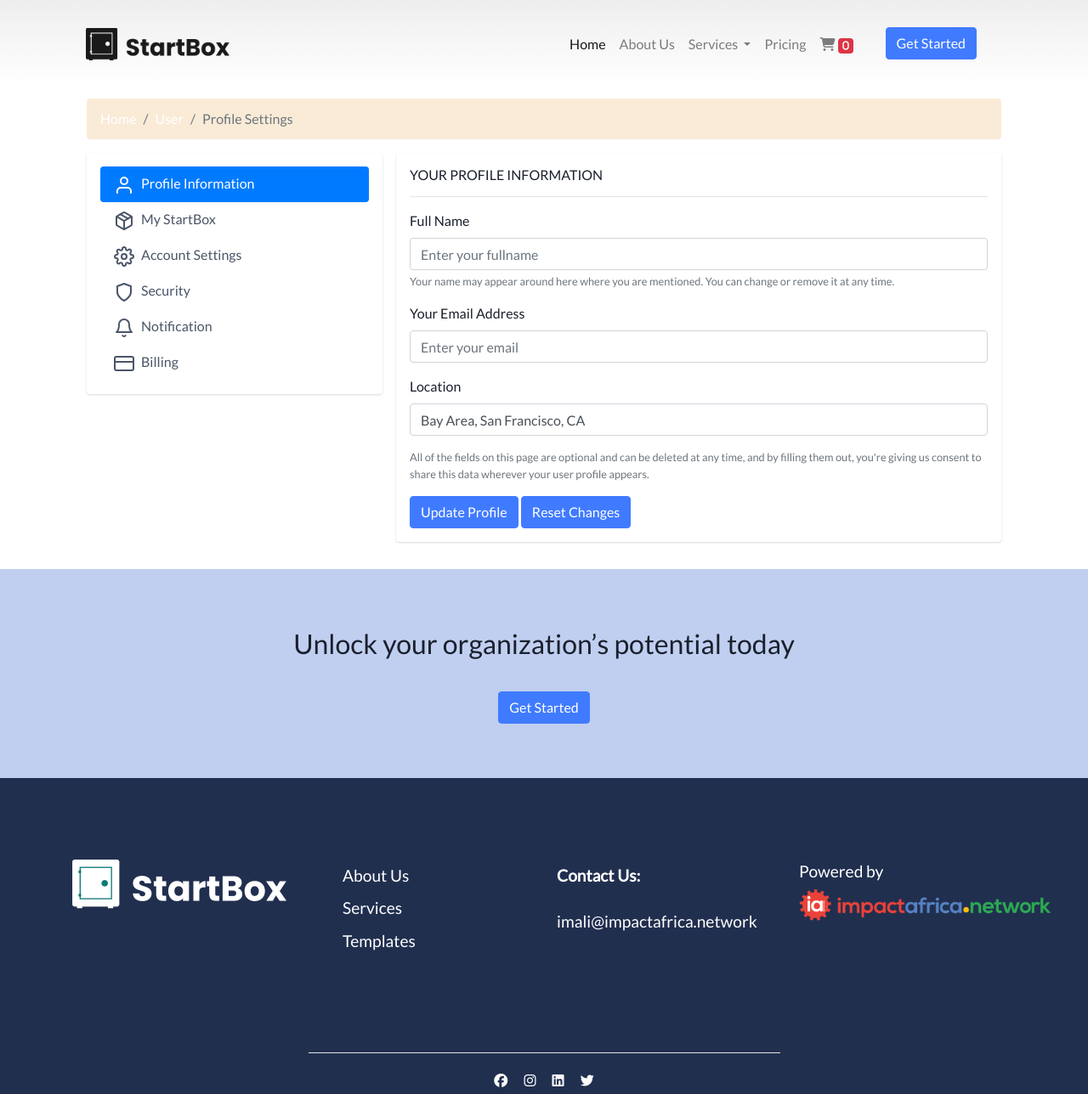
After one commit to hellen17/StartBox, a Django app: page /profile/ in a window 1280 px wide. The commit adds this page. Shown: the whole page at 85% size. Run offline with Django 4.2, Linux system fonts and the light colour scheme; parts of the project's set-up code (start-up, migrations or seed data) failed here and were passed over; some libraries are stand-ins or nearby versions.

Commit message:
Add profile page

```diff
--- a/src/StartBx/apps/frontend/urls.py
+++ b/src/StartBx/apps/frontend/urls.py
@@ -19,8 +19,7 @@ urlpatterns = [
     # path('template/<slug:slug>/', ProductDetailView.as_view(), name="product-detail"),
     path('template/<slug:slug>/', product_detail, name="product-detail"),
     path('packages/<slug:slug>/', package_detail, name="package-detail"),
-
-
+    path('profile/', ViewProfileView.as_view(), name='profile'),
 
     #path('cart/',view_cart, name="cart"),
     # Auth urls
--- a/src/StartBx/apps/frontend/views.py
+++ b/src/StartBx/apps/frontend/views.py
@@ -49,6 +49,7 @@ def register(request):
 class HomeView(TemplateView):
     template_name = 'home.html'
 
+
 class PackageView(TemplateView):
     template_name = 'packages.html'
 
@@ -56,14 +57,16 @@ class PackageView(TemplateView):
 class GuidelinesView(TemplateView):
     template_name = 'comingsoon.html'
 
+class ViewProfileView(TemplateView):
+    template_name = 'view_profile.html'
 
-class GetTemplateView(ListView):
-    model = Product
-    template_name = 'documents.html'
-    slug_field = 'slug'
-    extra_context={'templates': Product.objects.all().filter(category='Template')}
+# class GetTemplateView(ListView):
+#     model = Product
+#     template_name = 'documents.html'
+#     slug_field = 'slug'
+#     extra_context={'templates': Product.objects.all().filter(category='Template')}
 
-"""
+
 class TemplateMixin(object):
     def get_templates(self):
         return Product.objects.all().filter(category='Template')
@@ -77,7 +80,7 @@ class GetTemplateView(TemplateMixin, ListView):
     model = Product
     template_name = 'documents.html'
     slug_field = 'slug'
-"""
+
 
 
 # class DataPrivacyView(TemplateView):
--- /dev/null
+++ b/src/static/css/profile.css
@@ -0,0 +1,59 @@
+body{
+    margin-top:20px;
+    color: #1a202c;
+    text-align: left;
+    background-color: #e2e8f0;
+}
+.main-body {
+    padding: 15px;
+}
+
+.nav-link {
+    color: #4a5568;
+}
+
+
+.card {
+    box-shadow: 0 1px 3px 0 rgba(0,0,0,.1), 0 1px 2px 0 rgba(0,0,0,.06);
+}
+
+.card {
+    position: relative;
+    display: flex;
+    flex-direction: column;
+    min-width: 0;
+    word-wrap: break-word;
+    background-color: #fff;
+    background-clip: border-box;
+    border: 0 solid rgba(0,0,0,.125);
+    border-radius: .25rem;
+}
+
+.card-body {
+    flex: 1 1 auto;
+    min-height: 1px;
+    padding: 1rem;
+}
+
+.gutters-sm {
+    margin-right: -8px;
+    margin-left: -8px;
+}
+
+.gutters-sm>.col, .gutters-sm>[class*=col-] {
+    padding-right: 8px;
+    padding-left: 8px;
+}
+.mb-3, .my-3 {
+    margin-bottom: 1rem!important;
+}
+
+.bg-gray-300 {
+    background-color: #e2e8f0;
+}
+.h-100 {
+    height: 100%!important;
+}
+.shadow-none {
+    box-shadow: none!important;
+}
--- a/src/templates/base.html
+++ b/src/templates/base.html
@@ -20,7 +20,7 @@
      <meta property="og:url" content="" /> <!-- where do you want your post to link to -->
      <meta name="twitter:card" content="summary_large_image"> <!-- to have large image post format in Twitter -->
     <!-- Favicon -->
-    <link rel="icon" type="image/png" href="{% static 'img/Startbox logo-black.png' %}" sizes="16x16">
+    <link rel="icon" type="image/png" href="{% static 'img/favicon.png' %}" sizes="16x16">
     <!-- End of Favicon -->
     <link rel="stylesheet" href="{% static 'css/home.css' %}">
     <link rel="stylesheet" href="{% static 'css/pricing.css' %}">
--- a/src/templates/navbar.html
+++ b/src/templates/navbar.html
@@ -36,7 +36,7 @@
                     Hi, {{user.username}}
                 </a>
                 <div class="dropdown-menu" aria-labelledby="navbarDropdown">
-                  <a class="dropdown-item" href="#">Profile</a>
+                  <a class="dropdown-item" href="/profile">Profile</a>
                   <a class="dropdown-item" href="#">Settings</a>
                   <div class="dropdown-divider"></div>
                   <a class="dropdown-item" href="{% url 'logout' %}">Logout</a>
--- a/src/templates/product_detail.html
+++ b/src/templates/product_detail.html
@@ -187,7 +187,7 @@
               <p class="card-text">{{item.product_description}}
                 </p>
 
-              <a href="{{ item.get_absolute_url }}" class="mt-auto btn btn-outline-primary">More</a>
+              <a href="{{ item.get_absolute_url }}" class="mt-auto ml-auto">More</a>
 
             </div>
           </div>
--- a/src/templates/template_list.html
+++ b/src/templates/template_list.html
@@ -17,7 +17,7 @@
                 <p class="card-text">{{item.product_description}}
                   </p>
 
-                <a href="{{ item.get_absolute_url }}" class="mt-auto btn btn-outline-primary">More</a>
+                  <a href="{{ item.get_absolute_url }}" class="mt-auto ml-auto">More</a>
 
               </div>
             </div>
--- /dev/null
+++ b/src/templates/view_profile.html
@@ -0,0 +1,257 @@
+{% extends "base.html" %}
+
+
+{% block content %}
+{% load static %}
+
+
+<link rel="stylesheet" href="{% static 'css/profile.css' %}">
+
+
+<div class="container" style="padding: 2em;">
+
+    <!-- Breadcrumb -->
+    <nav aria-label="breadcrumb" class="main-breadcrumb">
+      <ol class="breadcrumb" style="background-color: antiquewhite;">
+        <li class="breadcrumb-item"><a href="/">Home</a></li>
+        <li class="breadcrumb-item"><a href="javascript:void(0)">User</a></li>
+        <li class="breadcrumb-item active" aria-current="page">Profile Settings</li>
+      </ol>
+    </nav>
+    <!-- /Breadcrumb -->
+
+    <div class="row gutters-sm">
+      <div class="col-md-4 d-none d-md-block">
+        <div class="card">
+          <div class="card-body">
+            <nav class="nav flex-column nav-pills nav-gap-y-1">
+              <a href="#profile" data-toggle="tab" class="nav-item nav-link has-icon nav-link-faded active">
+                <svg xmlns="http://www.w3.org/2000/svg" width="24" height="24" viewBox="0 0 24 24" fill="none" stroke="currentColor" stroke-width="2" stroke-linecap="round" stroke-linejoin="round" class="feather feather-user mr-2"><path d="M20 21v-2a4 4 0 0 0-4-4H8a4 4 0 0 0-4 4v2"></path><circle cx="12" cy="7" r="4"></circle></svg>Profile Information
+              </a>
+              <a href="#mystartbox" data-toggle="tab" class="nav-item nav-link has-icon nav-link-faded">
+                <svg xmlns="http://www.w3.org/2000/svg" width="24" height="24" viewBox="0 0 24 24" fill="none" stroke="currentColor" stroke-width="2" stroke-linecap="round" stroke-linejoin="round" class="feather feather-package mr-2"><line x1="16.5" y1="9.4" x2="7.5" y2="4.21"/><path d="M21 16V8a2 2 0 0 0-1-1.73l-7-4a2 2 0 0 0-2 0l-7 4A2 2 0 0 0 3 8v8a2 2 0 0 0 1 1.73l7 4a2 2 0 0 0 2 0l7-4A2 2 0 0 0 21 16z"/><polyline points="3.27 6.96 12 12.01 20.73 6.96"/><line x1="12" y1="22.08" x2="12" y2="12"/></svg>My StartBox
+              </a>
+              <a href="#account" data-toggle="tab" class="nav-item nav-link has-icon nav-link-faded">
+                <svg xmlns="http://www.w3.org/2000/svg" width="24" height="24" viewBox="0 0 24 24" fill="none" stroke="currentColor" stroke-width="2" stroke-linecap="round" stroke-linejoin="round" class="feather feather-settings mr-2"><circle cx="12" cy="12" r="3"></circle><path d="M19.4 15a1.65 1.65 0 0 0 .33 1.82l.06.06a2 2 0 0 1 0 2.83 2 2 0 0 1-2.83 0l-.06-.06a1.65 1.65 0 0 0-1.82-.33 1.65 1.65 0 0 0-1 1.51V21a2 2 0 0 1-2 2 2 2 0 0 1-2-2v-.09A1.65 1.65 0 0 0 9 19.4a1.65 1.65 0 0 0-1.82.33l-.06.06a2 2 0 0 1-2.83 0 2 2 0 0 1 0-2.83l.06-.06a1.65 1.65 0 0 0 .33-1.82 1.65 1.65 0 0 0-1.51-1H3a2 2 0 0 1-2-2 2 2 0 0 1 2-2h.09A1.65 1.65 0 0 0 4.6 9a1.65 1.65 0 0 0-.33-1.82l-.06-.06a2 2 0 0 1 0-2.83 2 2 0 0 1 2.83 0l.06.06a1.65 1.65 0 0 0 1.82.33H9a1.65 1.65 0 0 0 1-1.51V3a2 2 0 0 1 2-2 2 2 0 0 1 2 2v.09a1.65 1.65 0 0 0 1 1.51 1.65 1.65 0 0 0 1.82-.33l.06-.06a2 2 0 0 1 2.83 0 2 2 0 0 1 0 2.83l-.06.06a1.65 1.65 0 0 0-.33 1.82V9a1.65 1.65 0 0 0 1.51 1H21a2 2 0 0 1 2 2 2 2 0 0 1-2 2h-.09a1.65 1.65 0 0 0-1.51 1z"></path></svg>Account Settings
+              </a>
+              <a href="#security" data-toggle="tab" class="nav-item nav-link has-icon nav-link-faded">
+                <svg xmlns="http://www.w3.org/2000/svg" width="24" height="24" viewBox="0 0 24 24" fill="none" stroke="currentColor" stroke-width="2" stroke-linecap="round" stroke-linejoin="round" class="feather feather-shield mr-2"><path d="M12 22s8-4 8-10V5l-8-3-8 3v7c0 6 8 10 8 10z"></path></svg>Security
+              </a>
+              <a href="#notification" data-toggle="tab" class="nav-item nav-link has-icon nav-link-faded">
+                <svg xmlns="http://www.w3.org/2000/svg" width="24" height="24" viewBox="0 0 24 24" fill="none" stroke="currentColor" stroke-width="2" stroke-linecap="round" stroke-linejoin="round" class="feather feather-bell mr-2"><path d="M18 8A6 6 0 0 0 6 8c0 7-3 9-3 9h18s-3-2-3-9"></path><path d="M13.73 21a2 2 0 0 1-3.46 0"></path></svg>Notification
+              </a>
+              <a href="#billing" data-toggle="tab" class="nav-item nav-link has-icon nav-link-faded">
+                <svg xmlns="http://www.w3.org/2000/svg" width="24" height="24" viewBox="0 0 24 24" fill="none" stroke="currentColor" stroke-width="2" stroke-linecap="round" stroke-linejoin="round" class="feather feather-credit-card mr-2"><rect x="1" y="4" width="22" height="16" rx="2" ry="2"></rect><line x1="1" y1="10" x2="23" y2="10"></line></svg>Billing
+              </a>
+            </nav>
+          </div>
+        </div>
+      </div>
+      <div class="col-md-8">
+        <div class="card">
+          <div class="card-header border-bottom mb-3 d-flex d-md-none">
+            <ul class="nav nav-tabs card-header-tabs nav-gap-x-1" role="tablist">
+              <li class="nav-item">
+                <a href="#profile" data-toggle="tab" class="nav-link has-icon active"><svg xmlns="http://www.w3.org/2000/svg" width="24" height="24" viewBox="0 0 24 24" fill="none" stroke="currentColor" stroke-width="2" stroke-linecap="round" stroke-linejoin="round" class="feather feather-user"><path d="M20 21v-2a4 4 0 0 0-4-4H8a4 4 0 0 0-4 4v2"></path><circle cx="12" cy="7" r="4"></circle></svg></a>
+              </li>
+              <li class="nav-item">
+                <a href="#mystartbox" data-toggle="tab" class="nav-link has-icon">
+                    <svg xmlns="http://www.w3.org/2000/svg" width="24" height="24" viewBox="0 0 24 24" fill="none" stroke="currentColor" stroke-width="2" stroke-linecap="round" stroke-linejoin="round" class="feather feather-package"><line x1="16.5" y1="9.4" x2="7.5" y2="4.21"/><path d="M21 16V8a2 2 0 0 0-1-1.73l-7-4a2 2 0 0 0-2 0l-7 4A2 2 0 0 0 3 8v8a2 2 0 0 0 1 1.73l7 4a2 2 0 0 0 2 0l7-4A2 2 0 0 0 21 16z"/><polyline points="3.27 6.96 12 12.01 20.73 6.96"/><line x1="12" y1="22.08" x2="12" y2="12"/></svg>
+                </a>
+              </li>
+              <li class="nav-item">
+                <a href="#account" data-toggle="tab" class="nav-link has-icon"><svg xmlns="http://www.w3.org/2000/svg" width="24" height="24" viewBox="0 0 24 24" fill="none" stroke="currentColor" stroke-width="2" stroke-linecap="round" stroke-linejoin="round" class="feather feather-settings"><circle cx="12" cy="12" r="3"></circle><path d="M19.4 15a1.65 1.65 0 0 0 .33 1.82l.06.06a2 2 0 0 1 0 2.83 2 2 0 0 1-2.83 0l-.06-.06a1.65 1.65 0 0 0-1.82-.33 1.65 1.65 0 0 0-1 1.51V21a2 2 0 0 1-2 2 2 2 0 0 1-2-2v-.09A1.65 1.65 0 0 0 9 19.4a1.65 1.65 0 0 0-1.82.33l-.06.06a2 2 0 0 1-2.83 0 2 2 0 0 1 0-2.83l.06-.06a1.65 1.65 0 0 0 .33-1.82 1.65 1.65 0 0 0-1.51-1H3a2 2 0 0 1-2-2 2 2 0 0 1 2-2h.09A1.65 1.65 0 0 0 4.6 9a1.65 1.65 0 0 0-.33-1.82l-.06-.06a2 2 0 0 1 0-2.83 2 2 0 0 1 2.83 0l.06.06a1.65 1.65 0 0 0 1.82.33H9a1.65 1.65 0 0 0 1-1.51V3a2 2 0 0 1 2-2 2 2 0 0 1 2 2v.09a1.65 1.65 0 0 0 1 1.51 1.65 1.65 0 0 0 1.82-.33l.06-.06a2 2 0 0 1 2.83 0 2 2 0 0 1 0 2.83l-.06.06a1.65 1.65 0 0 0-.33 1.82V9a1.65 1.65 0 0 0 1.51 1H21a2 2 0 0 1 2 2 2 2 0 0 1-2 2h-.09a1.65 1.65 0 0 0-1.51 1z"></path></svg></a>
+              </li>
+              <li class="nav-item">
+                <a href="#security" data-toggle="tab" class="nav-link has-icon"><svg xmlns="http://www.w3.org/2000/svg" width="24" height="24" viewBox="0 0 24 24" fill="none" stroke="currentColor" stroke-width="2" stroke-linecap="round" stroke-linejoin="round" class="feather feather-shield"><path d="M12 22s8-4 8-10V5l-8-3-8 3v7c0 6 8 10 8 10z"></path></svg></a>
+              </li>
+              <li class="nav-item">
+                <a href="#notification" data-toggle="tab" class="nav-link has-icon"><svg xmlns="http://www.w3.org/2000/svg" width="24" height="24" viewBox="0 0 24 24" fill="none" stroke="currentColor" stroke-width="2" stroke-linecap="round" stroke-linejoin="round" class="feather feather-bell"><path d="M18 8A6 6 0 0 0 6 8c0 7-3 9-3 9h18s-3-2-3-9"></path><path d="M13.73 21a2 2 0 0 1-3.46 0"></path></svg></a>
+              </li>
+              <li class="nav-item">
+                <a href="#billing" data-toggle="tab" class="nav-link has-icon"><svg xmlns="http://www.w3.org/2000/svg" width="24" height="24" viewBox="0 0 24 24" fill="none" stroke="currentColor" stroke-width="2" stroke-linecap="round" stroke-linejoin="round" class="feather feather-credit-card"><rect x="1" y="4" width="22" height="16" rx="2" ry="2"></rect><line x1="1" y1="10" x2="23" y2="10"></line></svg></a>
+              </li>
+            </ul>
+          </div>
+          <!-- Profile settings -->
+          <div class="card-body tab-content">
+            <div class="tab-pane active" id="profile">
+              <h6>YOUR PROFILE INFORMATION</h6>
+              <hr>
+              <form>
+                <div class="form-group">
+                  <label for="fullName">Full Name</label>
+                  <input type="text" class="form-control" id="fullName" aria-describedby="fullNameHelp" placeholder="Enter your fullname" value="{{user.username}}">
+                  <small id="fullNameHelp" class="form-text text-muted">Your name may appear around here where you are mentioned. You can change or remove it at any time.</small>
+                </div>
+                <div class="form-group">
+                  <label for="Email">Your Email Address</label>
+                  <input type="email" class="form-control" id="Email" aria-describedby="EmailAddress" placeholder="Enter your email" value="{{user.email}}">
+                </div>
+
+                <div class="form-group">
+                  <label for="location">Location</label>
+                  <input type="text" class="form-control" id="location" placeholder="Enter your location" value="Bay Area, San Francisco, CA">
+                </div>
+                <div class="form-group small text-muted">
+                  All of the fields on this page are optional and can be deleted at any time, and by filling them out, you're giving us consent to share this data wherever your user profile appears.
+                </div>
+                <button type="button" class="btn btn-primary">Update Profile</button>
+                <button type="reset" class="btn btn-light">Reset Changes</button>
+              </form>
+            </div>
+            <!-- End of profile -->
+
+            <!-- My StartBox -->
+            <div class="tab-pane" id="mystartbox">
+                <h6>MY STARTBOX</h6>
+                <!-- use cart style to display the downloaded templates -->
+                <p class="mt-5">Your downloaded templates/packages will appear here</p>
+
+
+            </div>
+            <!-- End of my StartBox -->
+
+            <!-- Account settings -->
+            <div class="tab-pane" id="account">
+              <h6>ACCOUNT SETTINGS</h6>
+              <hr>
+              <form>
+                <div class="form-group">
+                  <label for="username">Username</label>
+                  <input type="text" class="form-control" id="username" aria-describedby="usernameHelp" placeholder="Enter your username" value="{{user.email}}">
+                  <small id="usernameHelp" class="form-text text-muted">After changing your username, your old username becomes available for anyone else to claim.</small>
+                </div>
+                <hr>
+                <div class="form-group">
+                  <label class="d-block text-danger">Delete Account</label>
+                  <p class="text-muted font-size-sm">Once you delete your account, there is no going back. Please be certain.</p>
+                </div>
+                <button class="btn btn-danger" type="button">Delete Account</button>
+              </form>
+            </div>
+            <!-- End of account -->
+
+            <!-- Security -->
+            <div class="tab-pane" id="security">
+              <h6>SECURITY SETTINGS</h6>
+              <hr>
+              <form>
+                <div class="form-group">
+                  <label class="d-block">Change Password</label>
+                  <input type="text" class="form-control" placeholder="Enter your old password">
+                  <input type="text" class="form-control mt-1" placeholder="New password">
+                  <input type="text" class="form-control mt-1" placeholder="Confirm new password">
+                </div>
+              </form>
+              <hr>
+              <form>
+                <div class="form-group">
+                  <label class="d-block">Two Factor Authentication</label>
+                  <button class="btn btn-info" type="button">Enable two-factor authentication</button>
+                  <p class="small text-muted mt-2">Two-factor authentication adds an additional layer of security to your account by requiring more than just a password to log in.</p>
+                </div>
+              </form>
+              <hr>
+              <form>
+                <div class="form-group mb-0">
+                  <label class="d-block">Sessions</label>
+                  <p class="font-size-sm text-secondary">This is a list of devices that have logged into your account. Revoke any sessions that you do not recognize.</p>
+                  <ul class="list-group list-group-sm">
+                    <li class="list-group-item has-icon">
+                      <div>
+                        <h6 class="mb-0">San Francisco City 190.24.335.55</h6>
+                        <small class="text-muted">Your current session seen in United States</small>
+                      </div>
+                      <button class="btn btn-light btn-sm ml-auto" type="button">More info</button>
+                    </li>
+                  </ul>
+                </div>
+              </form>
+            </div>
+            <!-- End of Security -->
+            <!-- Notification -->
+            <div class="tab-pane" id="notification">
+              <h6>NOTIFICATION SETTINGS</h6>
+              <hr>
+              <form>
+                <div class="form-group">
+                  <label class="d-block mb-0">Security Alerts</label>
+                  <div class="small text-muted mb-3">Receive security alert notifications via email</div>
+                  <div class="custom-control custom-checkbox">
+                    <input type="checkbox" class="custom-control-input" id="customCheck1" checked="">
+                    <label class="custom-control-label" for="customCheck1">Email each time a vulnerability is found</label>
+                  </div>
+                  <div class="custom-control custom-checkbox">
+                    <input type="checkbox" class="custom-control-input" id="customCheck2" checked="">
+                    <label class="custom-control-label" for="customCheck2">Email a digest summary of vulnerability</label>
+                  </div>
+                </div>
+                <div class="form-group mb-0">
+                  <label class="d-block">SMS Notifications</label>
+                  <ul class="list-group list-group-sm">
+                    <li class="list-group-item has-icon">
+                      Comments
+                      <div class="custom-control custom-control-nolabel custom-switch ml-auto">
+                        <input type="checkbox" class="custom-control-input" id="customSwitch1" checked="">
+                        <label class="custom-control-label" for="customSwitch1"></label>
+                      </div>
+                    </li>
+                    <li class="list-group-item has-icon">
+                      Updates From People
+                      <div class="custom-control custom-control-nolabel custom-switch ml-auto">
+                        <input type="checkbox" class="custom-control-input" id="customSwitch2">
+                        <label class="custom-control-label" for="customSwitch2"></label>
+                      </div>
+                    </li>
+                    <li class="list-group-item has-icon">
+                      Reminders
+                      <div class="custom-control custom-control-nolabel custom-switch ml-auto">
+                        <input type="checkbox" class="custom-control-input" id="customSwitch3" checked="">
+                        <label class="custom-control-label" for="customSwitch3"></label>
+                      </div>
+                    </li>
+                    <li class="list-group-item has-icon">
+                      Events
+                      <div class="custom-control custom-control-nolabel custom-switch ml-auto">
+                        <input type="checkbox" class="custom-control-input" id="customSwitch4" checked="">
+                        <label class="custom-control-label" for="customSwitch4"></label>
+                      </div>
+                    </li>
+                    <li class="list-group-item has-icon">
+                      Pages You Follow
+                      <div class="custom-control custom-control-nolabel custom-switch ml-auto">
+                        <input type="checkbox" class="custom-control-input" id="customSwitch5">
+                        <label class="custom-control-label" for="customSwitch5"></label>
+                      </div>
+                    </li>
+                  </ul>
+                </div>
+              </form>
+            </div>
+            <!-- End of notification -->
+
+            <!-- Billing -->
+            <div class="tab-pane" id="billing">
+              <h6>BILLING SETTINGS</h6>
+              <hr>
+              <form>
+                <div class="form-group">
+                  <label class="d-block mb-0">Payment Method</label>
+                  <div class="small text-muted mb-3">You have not added a payment method</div>
+                  <button class="btn btn-info" type="button">Add Payment Method</button>
+                </div>
+                <div class="form-group mb-0">
+                  <label class="d-block">Payment History</label>
+                  <div class="border border-gray-500 bg-gray-200 p-3 text-center font-size-sm">You have not made any payment.</div>
+                </div>
+              </form>
+            </div>
+            <!-- End of billing -->
+          </div>
+        </div>
+      </div>
+    </div>
+
+  </div>
+{% endblock content %}
```
Also changed, not shown: src/templates/documents.html (+4 -4 lines), src/StartBx/settings.py (line endings or trailing spaces), src/static/img/favicon.png (added).
